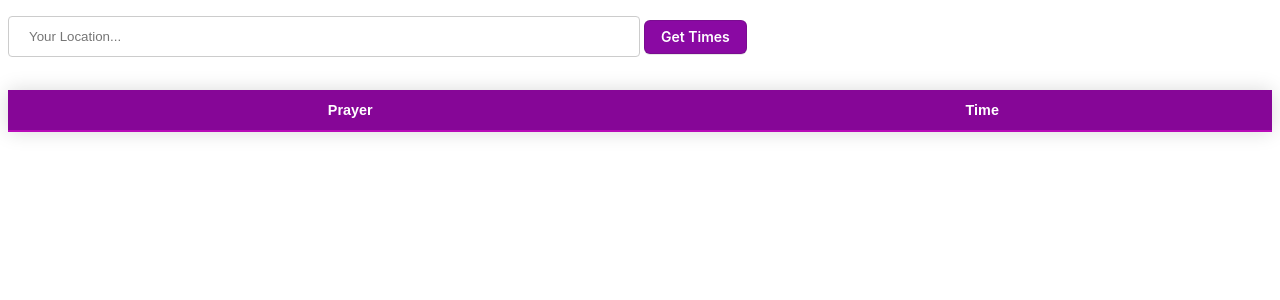
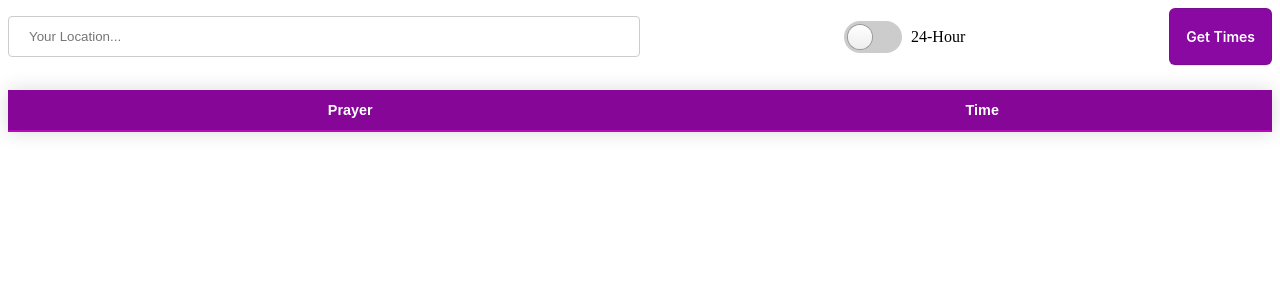
Before and after one commit to bssam1996/bssam1996.github.io, a PHP site: page /apps/muslim in a window 1280 px wide. Shown: the top 300 px of the page. Run offline with PHP 8.4, Linux system fonts and the light colour scheme; lists and menus that the app fills with data are empty.

Commit message:
Adding 24-Hour system to Serverless Muslim

```diff
--- a/apps/muslim/css/styels.css
+++ b/apps/muslim/css/styels.css
@@ -75,3 +75,61 @@
     color: green;
     background-color: lightgreen !important;
 }
+.toggle {
+    cursor: pointer;
+    display: inline-block;
+}
+.toggle-switch {
+    display: inline-block;
+    background: #ccc;
+    border-radius: 16px;
+    width: 58px;
+    height: 32px;
+    position: relative;
+    vertical-align: middle;
+    transition: background 0.25s;
+}
+.toggle-switch:before, .toggle-switch:after {
+    content: "";
+}
+.toggle-switch:before {
+    display: block;
+    background: linear-gradient(to bottom, #fff 0%, #eee 100%);
+    border-radius: 50%;
+    box-shadow: 0 0 0 1px rgba(0, 0, 0, 0.25);
+    width: 24px;
+    height: 24px;
+    position: absolute;
+    top: 4px;
+    left: 4px;
+    transition: left 0.25s;
+}
+.toggle:hover .toggle-switch:before {
+    background: linear-gradient(to bottom, #fff 0%, #fff 100%);
+    box-shadow: 0 0 0 1px rgba(0, 0, 0, 0.5);
+}
+.toggle-checkbox:checked + .toggle-switch {
+    background: #56c080;
+}
+.toggle-checkbox:checked + .toggle-switch:before {
+    left: 30px;
+}
+
+.toggle-checkbox {
+    position: absolute;
+    visibility: hidden;
+}
+
+.toggle-label {
+    margin-left: 5px;
+    position: relative;
+    top: 2px;
+}
+
+.headerOptions{
+    display: flex;
+}
+.hour24div{
+    display: flex;
+    margin: auto;
+}
--- a/apps/muslim/index.html
+++ b/apps/muslim/index.html
@@ -6,10 +6,17 @@
     <link rel="icon" type="image/x-icon" href="../../assets/img/apps/muslim_main.png" class="muslim_logo">
 </head>
 <body>
-
-<input type="text" id="locationText" value="" placeholder="Your Location...">
-<button id="getTimesButton" onclick="getData()">Get Times</button>
-
+<div class="headerOptions">
+    <input type="text" id="locationText" value="" placeholder="Your Location...">
+    <div class="hour24div">
+        <label class="toggle">
+            <input id="use24Option" class="toggle-checkbox" type="checkbox" onclick="change24Option()">
+            <div class="toggle-switch"></div>
+            <span class="toggle-label">24-Hour</span>
+          </label>
+    </div>
+    <button id="getTimesButton" onclick="getData()">Get Times</button>
+</div>
 <table id="table">
     <thead>
         <th>Prayer</th>
--- a/apps/muslim/js/functions.js
+++ b/apps/muslim/js/functions.js
@@ -1,4 +1,5 @@
 function getData(){
+    var system24 = document.getElementById("use24Option");
     var today = new Date();
     var dd = String(today.getDate()).padStart(2, '0');
     var mm = String(today.getMonth() + 1).padStart(2, '0'); //January is 0!
@@ -48,7 +49,13 @@ function getData(){
                     t_row += '<tr class="Timings">';
                 }
                 t_row += '<td>' + key + '</td>';
-                t_row += '<td>' + dataTimings[key] + '</td>';
+                if(system24.checked){
+                    t_row += '<td>' + dataTimings[key] + '</td>';
+                }else{
+                    var convertedValue = convertTime(dataTimings[key]);
+                    t_row += '<td>' + convertedValue + '</td>';
+                }
+
                 t_row += '</tr>';
             }
         };
@@ -61,14 +68,38 @@ function getData(){
 
 $( document ).ready(function() {
     var input_text = document.getElementById("locationText");
+    var system24 = document.getElementById("use24Option");
+
     input_text.addEventListener("keypress", function(event) {
     if (event.key === "Enter") {
         event.preventDefault();
         document.getElementById("getTimesButton").click();
     }
     });
+    if (localStorage.getItem("24system") != null) {
+        if(localStorage.getItem("24system") == 'false'){
+            system24.checked = false
+        }else{
+            system24.checked = true
+        }
+    }else{
+        localStorage.setItem("24system", true)
+    }
     if (localStorage.getItem("location")) {
-        input_text.value = localStorage.getItem("location")
+        input_text.value = localStorage.getItem("location");
         getData();
-      }
+    }
+
 });
+
+function change24Option(){
+    var system24 = document.getElementById("use24Option");
+    localStorage.setItem("24system", system24.checked)
+}
+
+function convertTime(time){
+    var PrayerDate = new Date();
+    time = time.split(":")
+    PrayerDate.setHours(Number(time[0]),Number(time[1]))
+    return PrayerDate.toLocaleTimeString([],{hour12:true, hour: '2-digit', minute:'2-digit'})
+}
```
Lines whose indentation alone changed are shown as unchanged.
